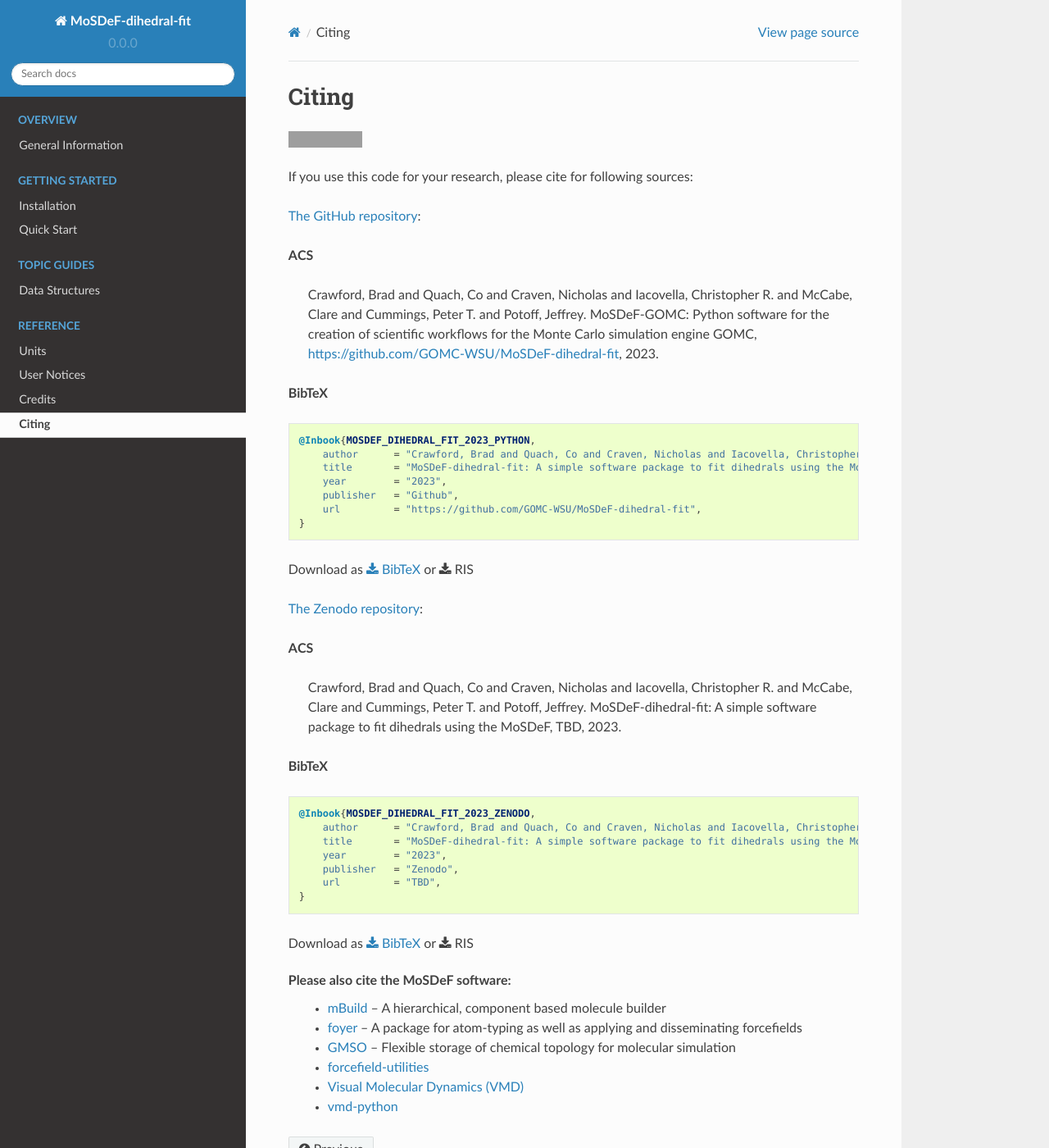
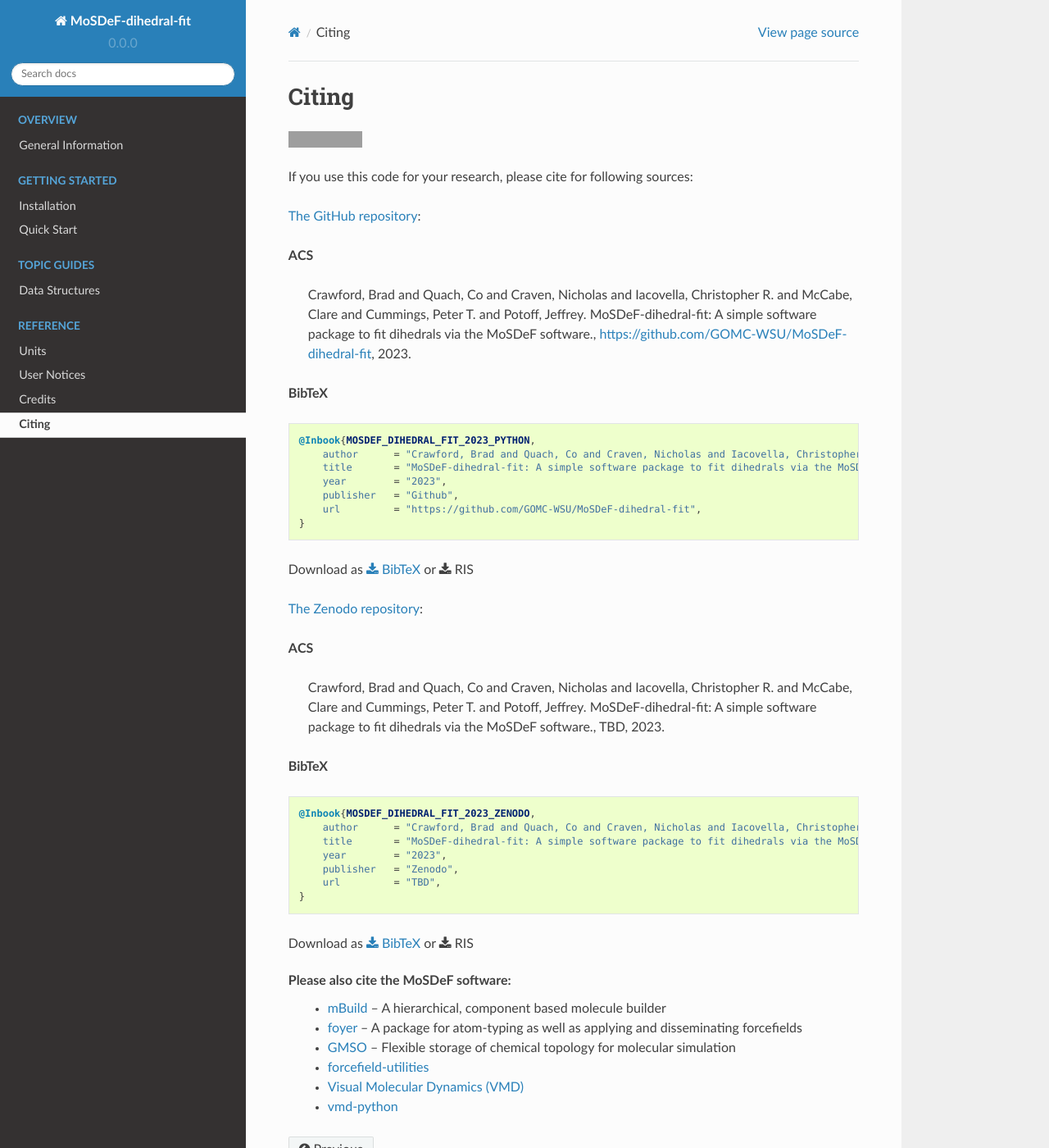
Before and after one commit to GOMC-WSU/MoSDeF-dihedral-fit, a Sphinx documentation site: the page built from docs/reference/citing_mosdef_dihedral_fit_python.rst, in a window 1280 px wide and 1400 px high. Shown: the whole window at 82% size. Built offline with Sphinx 7.4.7 and the Read the Docs theme 2.0.0, drawn with Linux system fonts in a browser that asks for light colours; grey boxes are pictures that could not be loaded.

Commit message:
changed the software title

```diff
--- a/docs/index.rst
+++ b/docs/index.rst
@@ -1,5 +1,5 @@
-MoSDeF-dihedral-fit: A simple software package to fit dihedrals using the MoSDeF
-================================================================================
+MoSDeF-dihedral-fit: A simple software package to fit dihedrals via the MoSDeF software
+=======================================================================================
 
 .. image:: https://img.shields.io/badge/license-MIT-blue.svg
     :target: http://opensource.org/licenses/MIT
--- a/docs/reference/citing_mosdef_dihedral_fit_python.rst
+++ b/docs/reference/citing_mosdef_dihedral_fit_python.rst
@@ -10,7 +10,7 @@ If you use this code for your research, please cite for following sources:
 
 **ACS**
 
-    Crawford, Brad and Quach, Co and Craven, Nicholas and Iacovella, Christopher R. and McCabe, Clare and Cummings, Peter T. and  Potoff, Jeffrey.  MoSDeF-GOMC: Python software for the creation of scientific workflows for the Monte Carlo simulation engine GOMC, https://github.com/GOMC-WSU/MoSDeF-dihedral-fit, 2023.
+    Crawford, Brad and Quach, Co and Craven, Nicholas and Iacovella, Christopher R. and McCabe, Clare and Cummings, Peter T. and  Potoff, Jeffrey.  MoSDeF-dihedral-fit: A simple software package to fit dihedrals via the MoSDeF software., https://github.com/GOMC-WSU/MoSDeF-dihedral-fit, 2023.
 
 **BibTeX**
 
@@ -18,7 +18,7 @@ If you use this code for your research, please cite for following sources:
 
     @Inbook{MOSDEF_DIHEDRAL_FIT_2023_PYTHON,
 	author      = "Crawford, Brad and Quach, Co and Craven, Nicholas and Iacovella, Christopher R. and McCabe, Clare and Cummings, Peter T. and  Potoff, Jeffrey",
-	title       = "MoSDeF-dihedral-fit: A simple software package to fit dihedrals using the MoSDeF",
+	title       = "MoSDeF-dihedral-fit: A simple software package to fit dihedrals via the MoSDeF software.",
 	year        = "2023",
 	publisher   = "Github",
 	url         = "https://github.com/GOMC-WSU/MoSDeF-dihedral-fit",
@@ -31,7 +31,7 @@ Download as :download:`BibTeX <mosdef_dihedral_fit_python.bib>` or :download:`RI
 
 **ACS**
 
-    Crawford, Brad and Quach, Co and Craven, Nicholas and Iacovella, Christopher R. and McCabe, Clare and Cummings, Peter T. and  Potoff, Jeffrey.  MoSDeF-dihedral-fit: A simple software package to fit dihedrals using the MoSDeF, TBD, 2023.
+    Crawford, Brad and Quach, Co and Craven, Nicholas and Iacovella, Christopher R. and McCabe, Clare and Cummings, Peter T. and  Potoff, Jeffrey.  MoSDeF-dihedral-fit: A simple software package to fit dihedrals via the MoSDeF software., TBD, 2023.
 
 **BibTeX**
 
@@ -39,7 +39,7 @@ Download as :download:`BibTeX <mosdef_dihedral_fit_python.bib>` or :download:`RI
 
     @Inbook{MOSDEF_DIHEDRAL_FIT_2023_ZENODO,
 	author      = "Crawford, Brad and Quach, Co and Craven, Nicholas and Iacovella, Christopher R. and McCabe, Clare and Cummings, Peter T. and  Potoff, Jeffrey",
-	title       = "MoSDeF-dihedral-fit: A simple software package to fit dihedrals using the MoSDeF",
+	title       = "MoSDeF-dihedral-fit: A simple software package to fit dihedrals via the MoSDeF software.",
 	year        = "2023",
 	publisher   = "Zenodo",
 	url         = "TBD",
--- a/docs/reference/mosdef_dihedral_fit_python.bib
+++ b/docs/reference/mosdef_dihedral_fit_python.bib
@@ -1,6 +1,6 @@
 @Inbook{MOSDEF_DIHEDRAL_FIT_2023,
 	author      = "Crawford, Brad and Quach, Co and Craven, Nicholas and Iacovella, Christopher R. and McCabe, Clare and Cummings, Peter T. and  Potoff, Jeffrey",
-	title       = "MoSDeF-dihedral-fit: A simple software package to fit dihedrals using the MoSDeF",
+	title       = "MoSDeF-dihedral-fit: A simple software package to fit dihedrals via the MoSDeF software.",
 	year        = "2023",
 	publisher   = "Github",
 	url         = "https://github.com/GOMC-WSU/MoSDeF-dihedral-fit"
--- a/docs/reference/mosdef_dihedral_fit_zenodo.bib
+++ b/docs/reference/mosdef_dihedral_fit_zenodo.bib
@@ -1,6 +1,6 @@
 @software{MOSDEF_DIHEDRAL_FIT_2023_zenodo,
 	author       = Crawford, Brad and Quach, Co and Craven, Nicholas and Iacovella, Christopher R. and McCabe, Clare and Cummings, Peter T. and  Potoff, Jeffrey},
-	title        = {{MoSDeF-dihedral-fit: A simple software package to fit dihedrals using the MoSDeF}},
+	title        = {{MoSDeF-dihedral-fit: A simple software package to fit dihedrals via the MoSDeF software.}},
 	month        = TBD,
 	year         = 2023,
 	publisher    = {Zenodo},
--- a/docs/reference/units.rst
+++ b/docs/reference/units.rst
@@ -19,3 +19,7 @@ Units
         * `forcefield-utilities <https://github.com/mosdef-hub/forcefield-utilities/>`_
 
         * `Gaussian <https://gaussian.com>`_
+
+	* `Visual Molecular Dynamics (VMD) <https://www.ks.uiuc.edu/Research/vmd/>`_
+
+	* `vmd-python <https://github.com/Eigenstate/vmd-python>`_
```
Also changed, not shown: README.md (+1 -1 lines), 2 other files.
